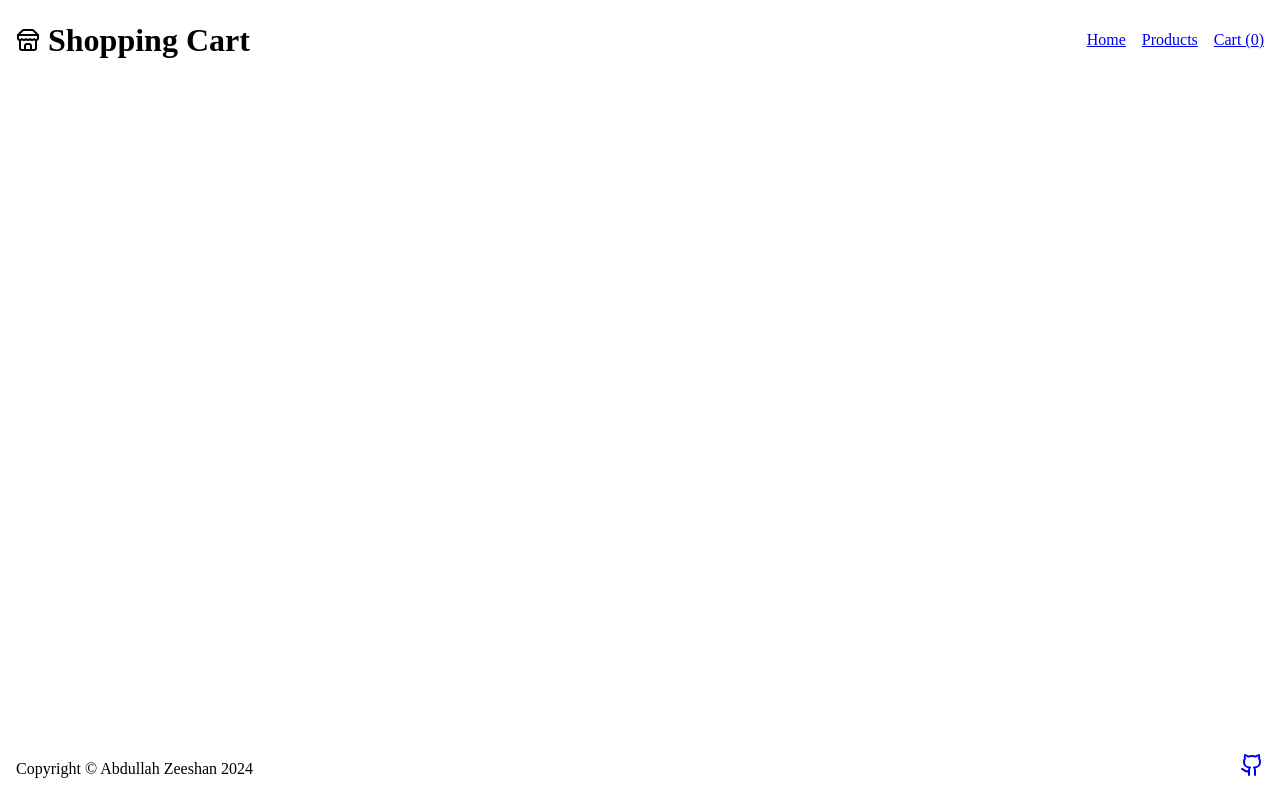
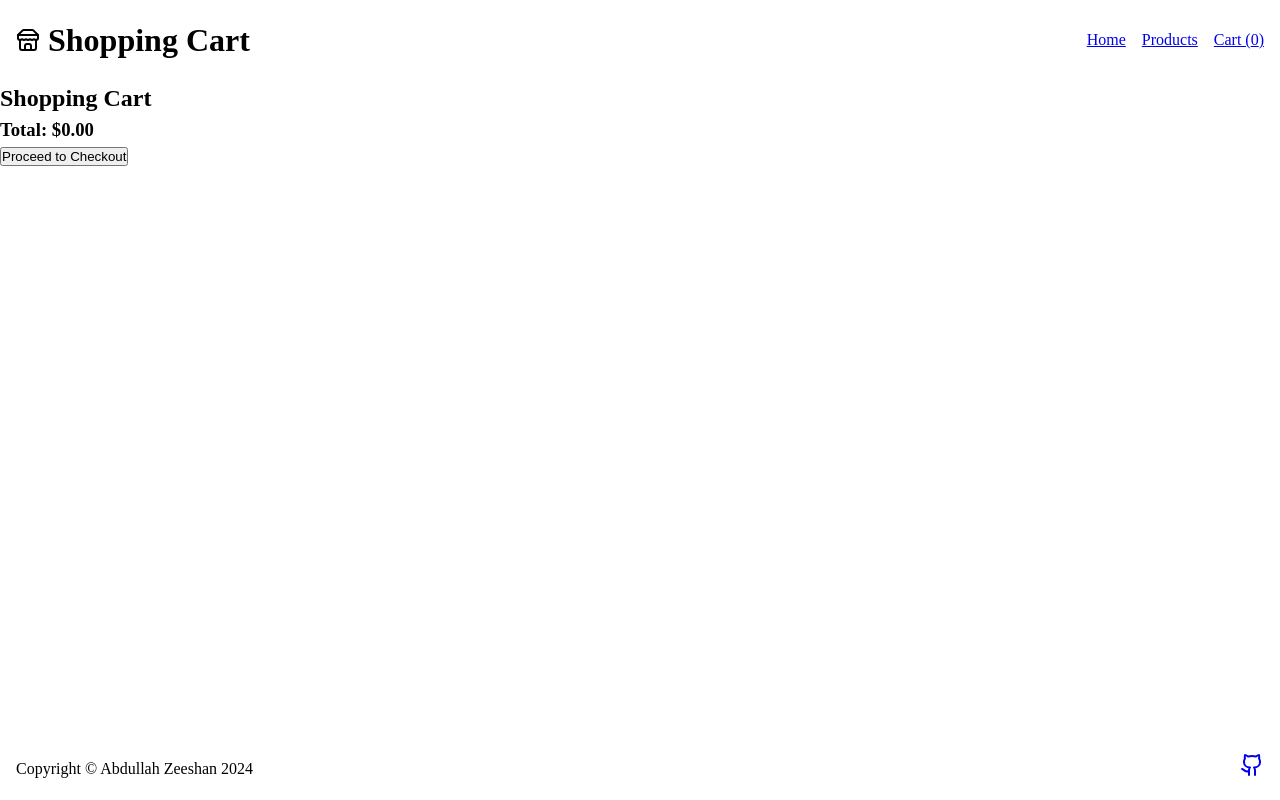
Before and after one commit to 4bdullah7eeshan/shopping-cart, a React (Vite) app: page /cart in a window 1280 px wide. Built offline with nearby package versions, Linux system fonts and the light colour scheme.

Commit message:
wip(cart): refactored various bits

```diff
--- a/src/components/AddToCartButton/AddToCartButton.jsx
+++ b/src/components/AddToCartButton/AddToCartButton.jsx
@@ -6,6 +6,7 @@ const AddToCartButton = ({ product, quantity }) => {
     const { addToCart } = useCart();
 
     const handleAddToCart = () => {
+        console.log(`Adding to cart:`, product, `Quantity:`, quantity); // Debug log
         addToCart(product, quantity);
     };
 
--- a/src/components/CartMain/CartMain.jsx
+++ b/src/components/CartMain/CartMain.jsx
@@ -1,7 +1,27 @@
+import { useCart } from "../../context/CartContext";
+import styles from "./CartMain.module.css";
+
 function CartMain() {
+    const { cartItems } = useCart();
+    const totalAmount = cartItems.reduce(
+        (total, item) => total + item.price * item.quantity,
+        0
+    );
     return (
         <main>
-
+            <h2>Shopping Cart</h2>
+            <ul className={styles.cartList}>
+                {cartItems.map((item) => (
+                <li key={item.id} className={styles.cartItem}>
+                    <img src={item.image} alt={item.title} />
+                    <h3>{item.title}</h3>
+                    <p>Quantity: {item.quantity}</p>
+                    <p>Price: ${item.price.toFixed(2)}</p>
+                </li>
+                ))}
+            </ul>
+            <h3>Total: ${totalAmount.toFixed(2)}</h3>
+            <button className={styles.checkoutButton}>Proceed to Checkout</button>
         </main>
     )
 }
--- a/src/components/ProductCard/ProductCard.jsx
+++ b/src/components/ProductCard/ProductCard.jsx
@@ -24,7 +24,7 @@ const ProductCard = ({ product }) => {
             <input type="number" value={quantity} min={0} readOnly/>
             <button onClick={handleIncrement}>+</button>
         </div>
-        <AddToCartButton />
+        <AddToCartButton product={product} quantity={quantity} />
         </div>
     );
 };
--- a/src/main.jsx
+++ b/src/main.jsx
@@ -4,11 +4,14 @@ import { createBrowserRouter, RouterProvider } from "react-router-dom";
 import routes from "./routes";
 import "./styles/reset.css";
 import "./styles/layout.css";
+import { CartProvider } from './context/CartContext';
 
 const router = createBrowserRouter(routes);
 
 createRoot(document.getElementById('root')).render(
   <StrictMode>
-    <RouterProvider router={router} />
+    <CartProvider >
+      <RouterProvider router={router} />
+    </CartProvider>
   </StrictMode>,
 )
--- a/src/pages/Cart.jsx
+++ b/src/pages/Cart.jsx
@@ -1,14 +1,15 @@
 import Header from "../components/Header/Header"
 import CartMain from "../components/CartMain/CartMain";
 import Footer from "../components/Footer/Footer"
+import { CartProvider } from "../context/CartContext";
 
 function Cart() {
     return (
-        <>
+        <CartProvider>
             <Header />
             <CartMain />
             <Footer />
-        </>
+        </CartProvider>
     );
 }
 
```
Also changed, not shown: src/components/CartMain/CartMain.module.css (added).
